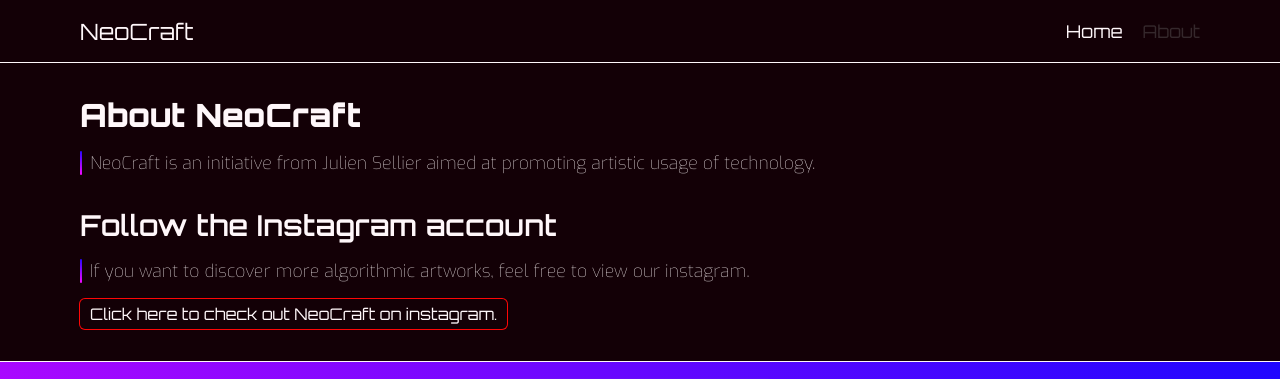
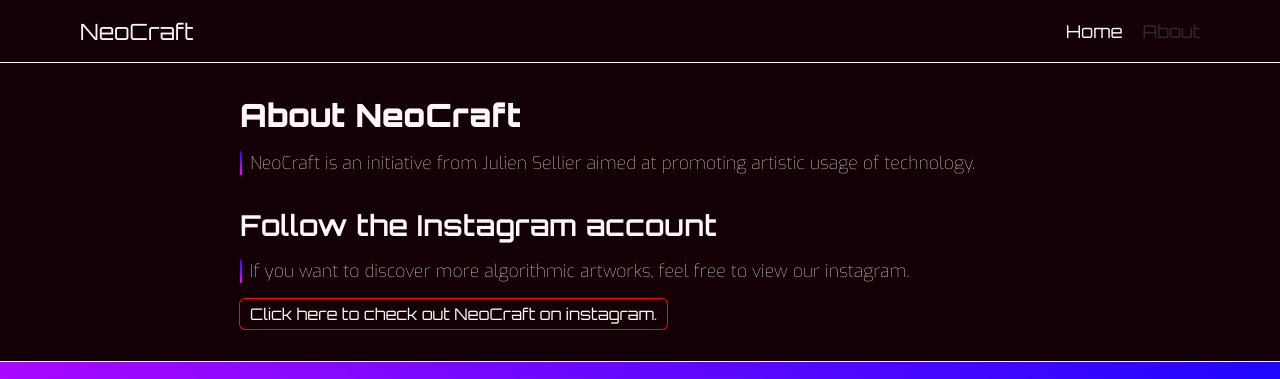
Before and after one commit to JuSellier/NeoCraft, a React (Create React App) app: page /about in a window 1280 px wide. Shown: the top 379 px of the page. Built offline with nearby package versions, Linux system fonts and the light colour scheme.

Commit message:
added contained styling to about page

```diff
--- a/src/pages/About/About.jsx
+++ b/src/pages/About/About.jsx
@@ -5,7 +5,7 @@ import BasePage from '../../components/BasePage/BasePage'
 const About = () => {
   return (
     <BasePage>
-    <div className="About">
+    <div className="About contained">
       <h1>About NeoCraft</h1>
       <p className="left-line-p">NeoCraft is an initiative from Julien Sellier aimed at promoting artistic usage of technology.</p>
 
```
